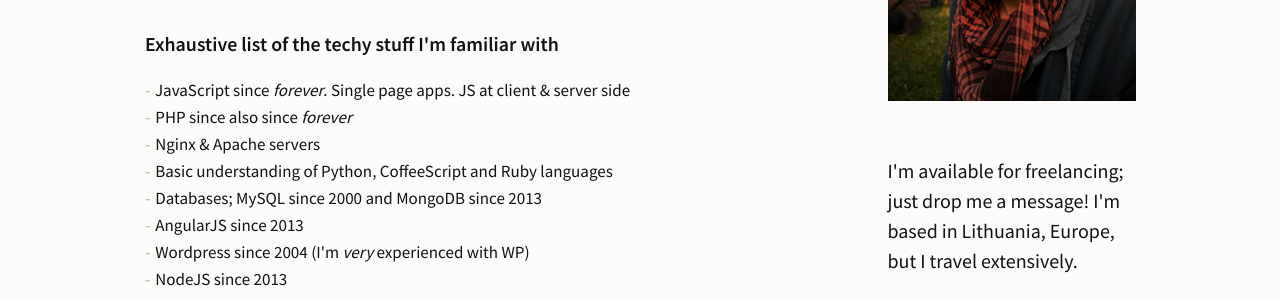
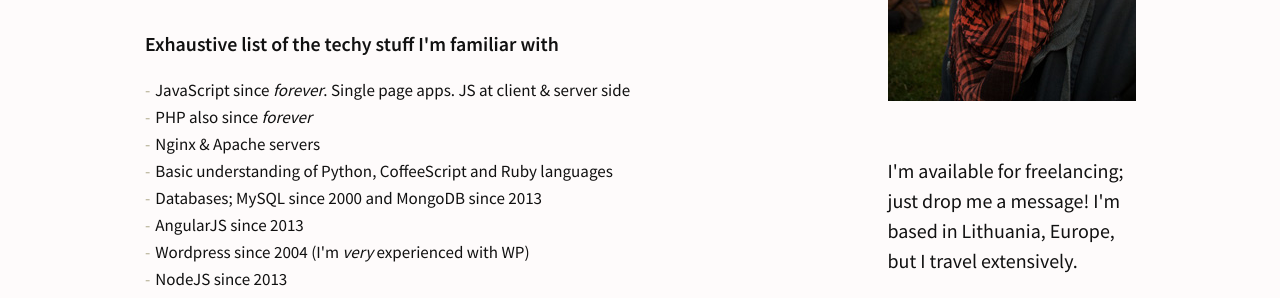
Before and after one commit to simison/simison.github.io, a Jekyll site: the page built from cv/index.html, in a window 1280 px wide and 900 px high, scrolled down 1039 px. Shown: the part 154-452 px from the top of the window. Built offline with Jekyll 4.4.1, drawn with Linux system fonts in a browser that asks for light colours; some web fonts are replaced.

Commit message:
Fix CV typo

```diff
--- a/cv/index.html
+++ b/cv/index.html
@@ -30,7 +30,7 @@
       <h3>Exhaustive list of the techy stuff I'm familiar with</h3>
       <ul class="links-colorless list-skills">
         <li>JavaScript since <em>forever</em>. Single page apps. JS at client &amp; server side</li>
-        <li>PHP since also since <em>forever</em></li>
+        <li>PHP also since <em>forever</em></li>
         <li><a href="http://nginx.org">Nginx</a> & <a href="https://httpd.apache.org/">Apache</a> servers</li>
         <li>Basic understanding of Python, <a href="http://coffeescript.org/">CoffeeScript</a> and Ruby languages</li>
         <li>Databases; MySQL since 2000 and <a href="http://www.mongodb.org/">MongoDB</a> since 2013</li>
@@ -180,7 +180,7 @@
       <h3 id="also">Also</h3>
       Plenty of projects as a freelancer for large and small clients. I've worked around the world — in Finland, Lithuania, Spain, Portugal, France, Turkey, Malaysia, Indonesia, USA and Singapore. I've also worked with exhibitions, several small magazines, and have been an instructor and lecturer.
       <br><br>
-      I'm very <a href="https://github.com/simison">active</a> open source contributor, e.g. <a href="http://meanjs.org/">MeanJS</a> project and more.
+      I'm a very <a href="https://github.com/simison">active</a> open source contributor, e.g. <a href="http://meanjs.org/">MeanJS</a> project and more.
       <br><br>
       I've co-organised <a href="https://www.meetup.com/Vilnius-js/">VilniusJS</a> meetups and a dozen small and bigger <a href="http://en.wikipedia.org/wiki/Hackathon">hackathons</a> over the years.
       <br><br>
```
